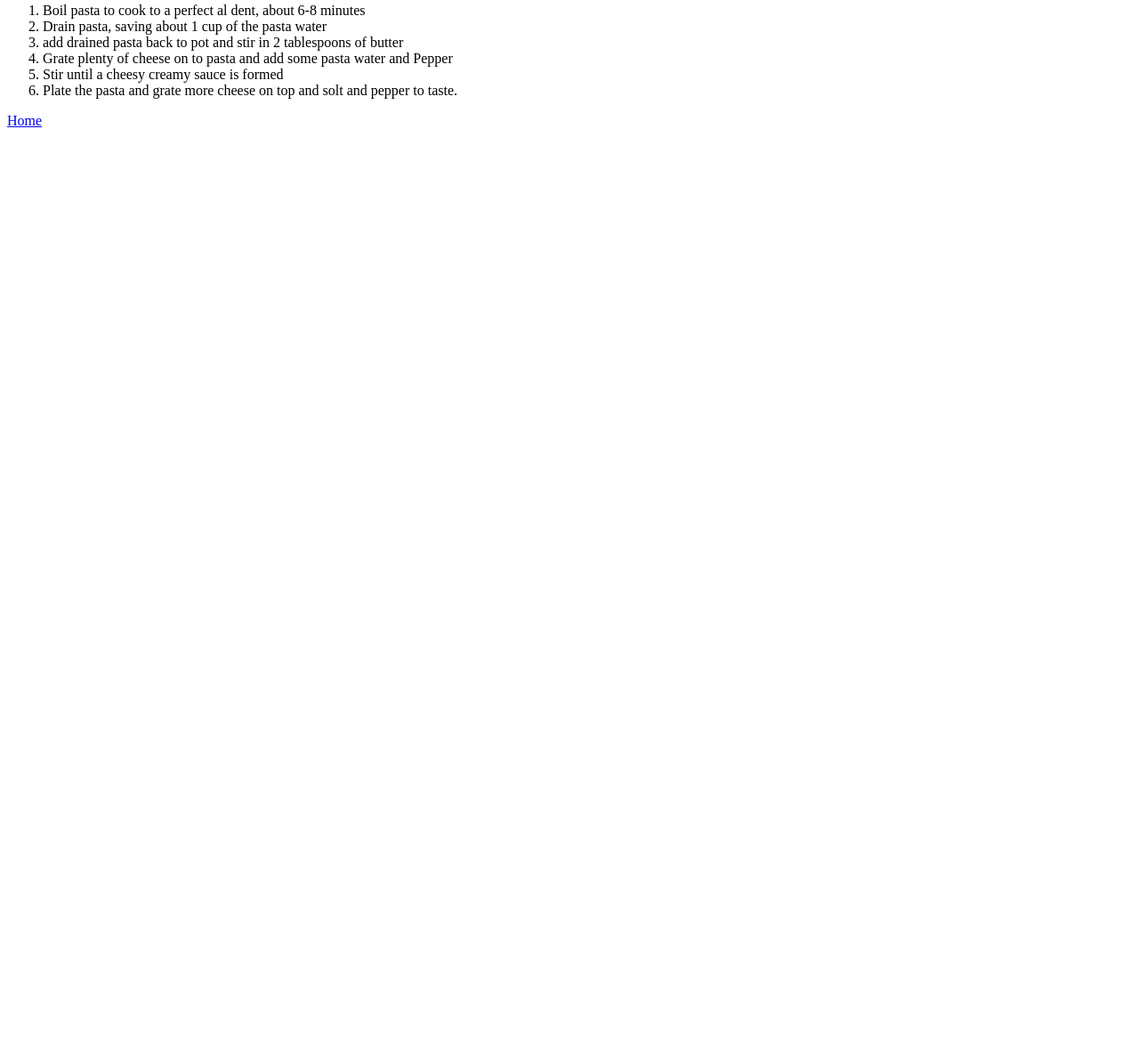
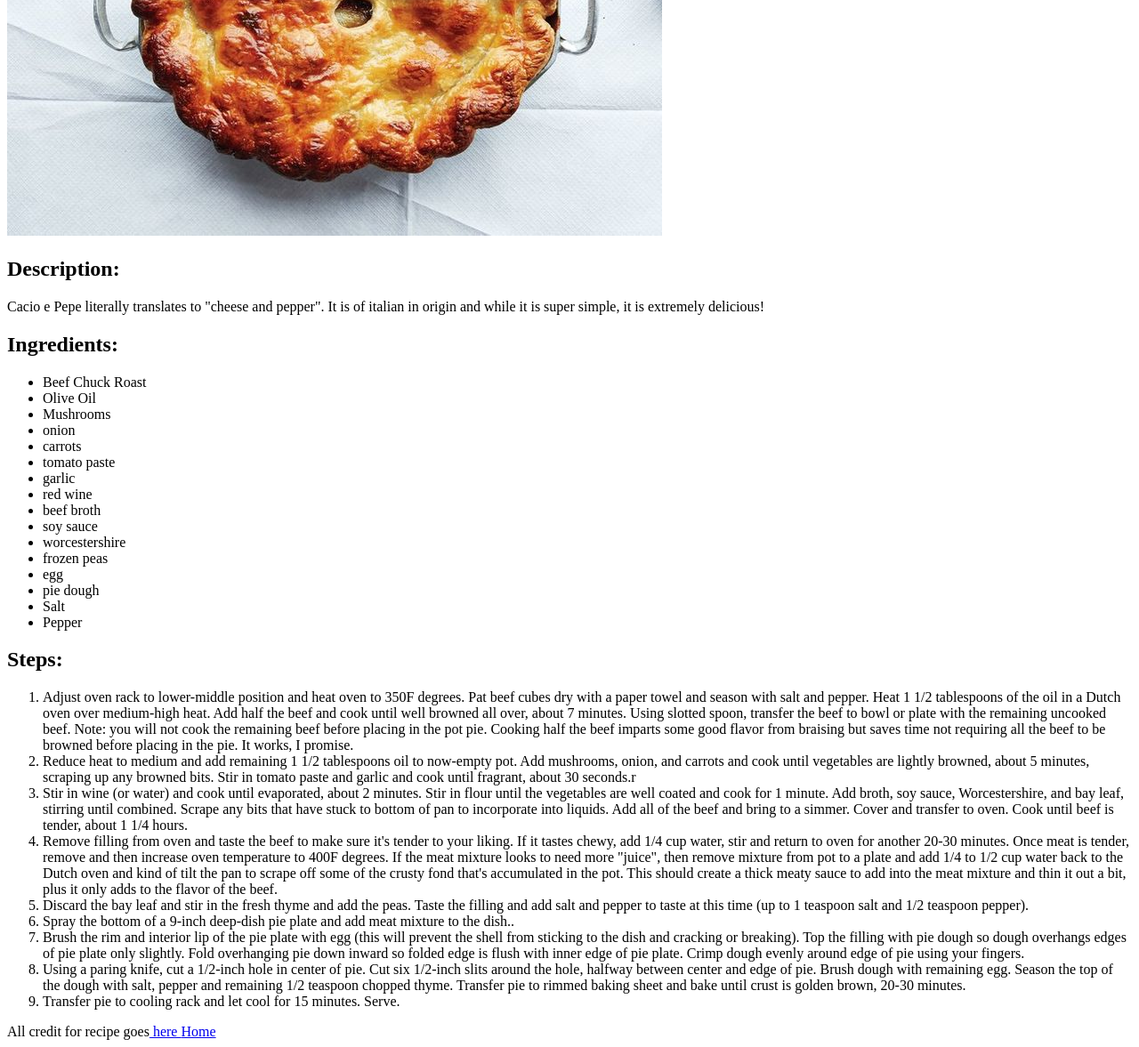
Before and after one commit to Sparky-92-CAU/odin-recipes, a plain HTML site: page recipes/beef-stew-pot-pie.html in a window 1280 px wide. Shown: the part 403-1580 px from the top of the page at 89% size. Before the commit the page ends 800 px from the top, so only its background shows below. Drawn offline with Linux system fonts and the light colour scheme.

Commit message:
Complete Beef Stew Page
Added content including an image, ingredients, and steps.

```diff
--- a/recipes/beef-stew-pot-pie.html
+++ b/recipes/beef-stew-pot-pie.html
@@ -9,7 +9,7 @@
 <body>
     <h1>Beef Stew Pot Pie</h1>
 
-    <img src=".png" alt="image of cacio e pepe dish">
+    <img src="../images/pot-pie.jpg" alt="image of a pot pie dish">
 
     <h2>Description:</h2>
 
@@ -17,22 +17,39 @@
 
     <h2>Ingredients:</h2>
     <ul>
-        <li>Pasta of choice (bucatini or spaghetti recommended)</li>
-        <li>Pecorino Romano</li>
-        <li>Butter</li>
+        <li>Beef Chuck Roast</li>
+        <li>Olive Oil</li>
+        <li>Mushrooms</li>
+        <li>onion</li>
+        <li>carrots</li>
+        <li>tomato paste</li>
+        <li>garlic</li>
+        <li>red wine</li>
+        <li>beef broth</li>
+        <li>soy sauce</li>
+        <li>worcestershire</li>
+        <li>frozen peas</li>
+        <li> egg</li>
+        <li>pie dough</li>
         <li>Salt</li>
         <li>Pepper</li>
     </ul>
 
     <h2>Steps:</h2>
     <ol>
-        <li>Boil pasta to cook to a perfect al dent, about 6-8 minutes</li>
-        <li>Drain pasta, saving about 1 cup of the pasta water</li>
-        <li>add drained pasta back to pot and stir in 2 tablespoons of butter</li>
-        <li>Grate plenty of cheese on to pasta and add some pasta water and Pepper</li>
-        <li>Stir until a cheesy creamy sauce is formed</li>
-        <li>Plate the pasta and grate more cheese on top and solt and pepper to taste.</li>
+        <li>Adjust oven rack to lower-middle position and heat oven to 350F degrees. Pat beef cubes dry with a paper towel and season with salt and pepper. Heat 1 1/2 tablespoons of the oil in a Dutch oven over medium-high heat. Add half the beef and cook until well browned all over, about 7 minutes. Using slotted spoon, transfer the beef to bowl or plate with the remaining uncooked beef. Note: you will not cook the remaining beef before placing in the pot pie. Cooking half the beef imparts some good flavor from braising but saves time not requiring all the beef to be browned before placing in the pie. It works, I promise.</li>
+        <li>Reduce heat to medium and add remaining 1 1/2 tablespoons oil to now-empty pot. Add mushrooms, onion, and carrots and cook until vegetables are lightly browned, about 5 minutes, scraping up any browned bits. Stir in tomato paste and garlic and cook until fragrant, about 30 seconds.r</li>
+        <li>Stir in wine (or water) and cook until evaporated, about 2 minutes. Stir in flour until the vegetables are well coated and cook for 1 minute. Add broth, soy sauce, Worcestershire, and bay leaf, stirring until combined. Scrape any bits that have stuck to bottom of pan to incorporate into liquids. Add all of the beef and bring to a simmer. Cover and transfer to oven. Cook until beef is tender, about 1 1/4 hours.</li>
+        <li>Remove filling from oven and taste the beef to make sure it's tender to your liking. If it tastes chewy, add 1/4 cup water, stir and return to oven for another 20-30 minutes. Once meat is tender, remove and then increase oven temperature to 400F degrees. If the meat mixture looks to need more "juice", then remove mixture from pot to a plate and add 1/4 to 1/2 cup water back to the Dutch oven and kind of tilt the pan to scrape off some of the crusty fond that's accumulated in the pot. This should create a thick meaty sauce to add into the meat mixture and thin it out a bit, plus it only adds to the flavor of the beef.
+        </li>
+        <li>Discard the bay leaf and stir in the fresh thyme and add the peas. Taste the filling and add salt and pepper to taste at this time (up to 1 teaspoon salt and 1/2 teaspoon pepper).</li>
+        <li>Spray the bottom of a 9-inch deep-dish pie plate and add meat mixture to the dish..</li>
+        <li>Brush the rim and interior lip of the pie plate with egg (this will prevent the shell from sticking to the dish and cracking or breaking). Top the filling with pie dough so dough overhangs edges of pie plate only slightly. Fold overhanging pie down inward so folded edge is flush with inner edge of pie plate. Crimp dough evenly around edge of pie using your fingers.</li>
+        <li>Using a paring knife, cut a 1/2-inch hole in center of pie. Cut six 1/2-inch slits around the hole, halfway between center and edge of pie. Brush dough with remaining egg. Season the top of the dough with salt, pepper and remaining 1/2 teaspoon chopped thyme. Transfer pie to rimmed baking sheet and bake until crust is golden brown, 20-30 minutes.</li>
+        <li>Transfer pie to cooling rack and let cool for 15 minutes. Serve.</li>
     </ol>
+
+    All credit for recipe goes<a href="https://gooddinnermom.com/beef-pot-pie/"> here </a>
 
     <a href="../index.html">Home</a>
 
```
Also changed, not shown: images/pot-pie.jpg (added).
